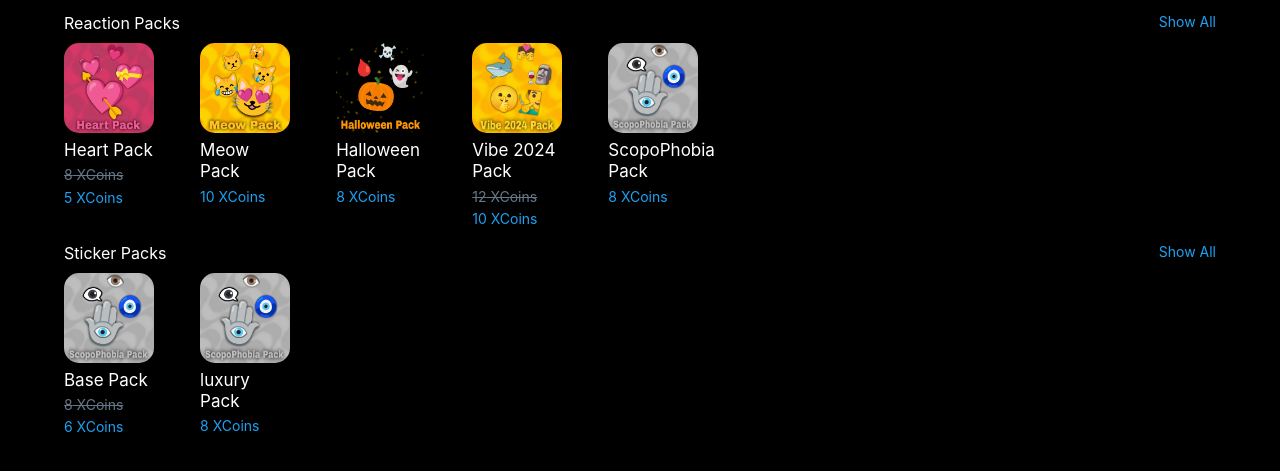
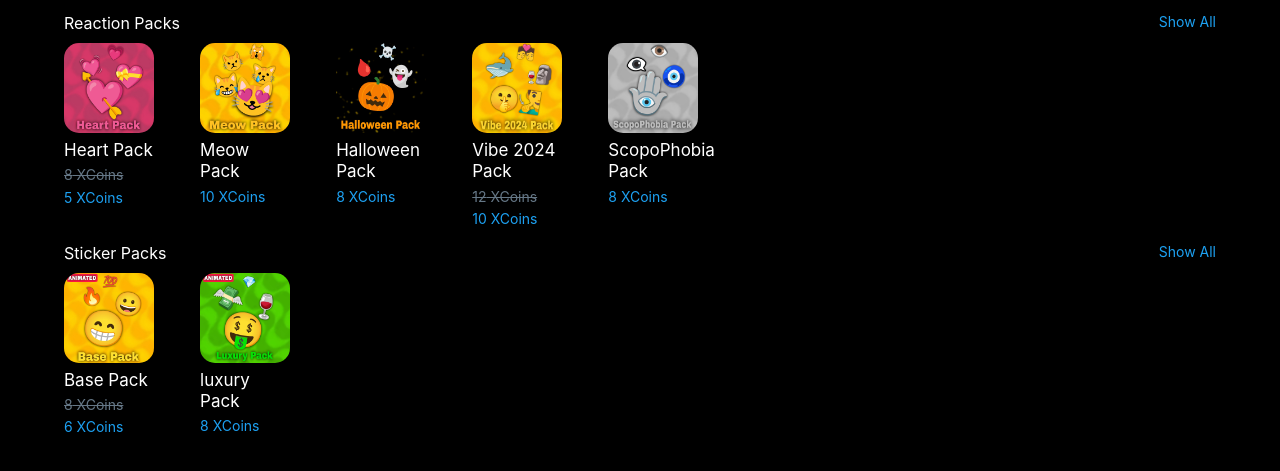
Before and after one commit to Sujik250/X, a Next.js app: page /shop in a window 1280 px wide. Shown: the part 1327-1798 px from the top of the page. Built offline with nearby package versions, Linux system fonts and the light colour scheme.

Commit message:
add New Packs Icons

```diff
--- a/src/data/ReactionCollection.ts
+++ b/src/data/ReactionCollection.ts
@@ -57,7 +57,7 @@ export const SHOPPRODUCTS: TReactinData[] = [
 		id: 4,
 	},
 	{
-		preview: '/ScopoPhobiaPack.png',
+		preview: '/BasePack.png',
 		name: 'Base Pack',
 		category: 'sticker',
 		include: [
@@ -85,7 +85,7 @@ export const SHOPPRODUCTS: TReactinData[] = [
 		id: 5,
 	},
 	{
-		preview: '/ScopoPhobiaPack.png',
+		preview: '/LuxuryPack.png',
 		name: 'luxury Pack',
 		category: 'sticker',
 		include: [
```
Also changed, not shown: public/BasePack.png (added), public/LuxuryPack.png (added).
